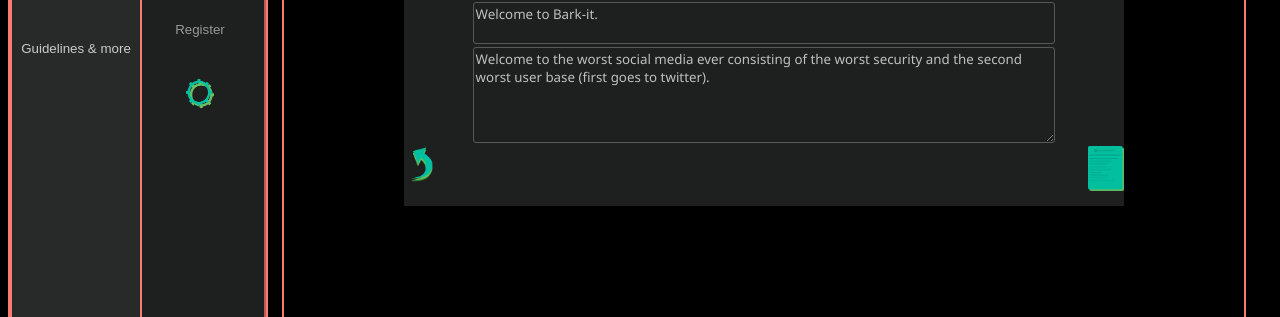
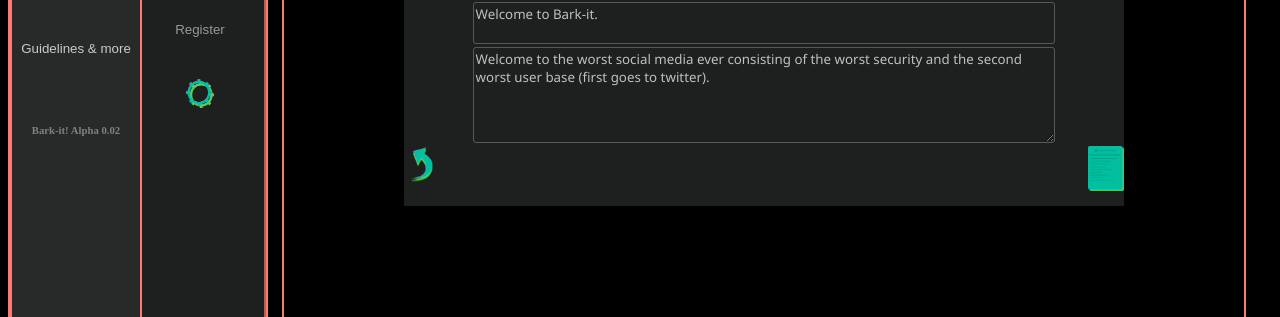
Before and after one commit to megaboi2005/bark-it, a Flask app: page / in a window 1280 px wide. Shown: the part 409-726 px from the top of the page. Run offline with Flask 3, Linux system fonts and the light colour scheme.

Commit message:
add `Bark-it! Alpha 0.02` at the end of the sidebar

```diff
--- a/templates/index.html
+++ b/templates/index.html
@@ -376,6 +376,7 @@
 				<button class=sidebutton onclick=toggle_window(2)>^profile^</button>
 				<button class=sidebutton onclick=load()>Post</button>
     			<a class=sidebutton href="/info"><button>Guidelines & more</button></a>
+				<center><h6 style="color:grey;">Bark-it! Alpha 0.02</h6></center>
 
     	</div>
 
```
